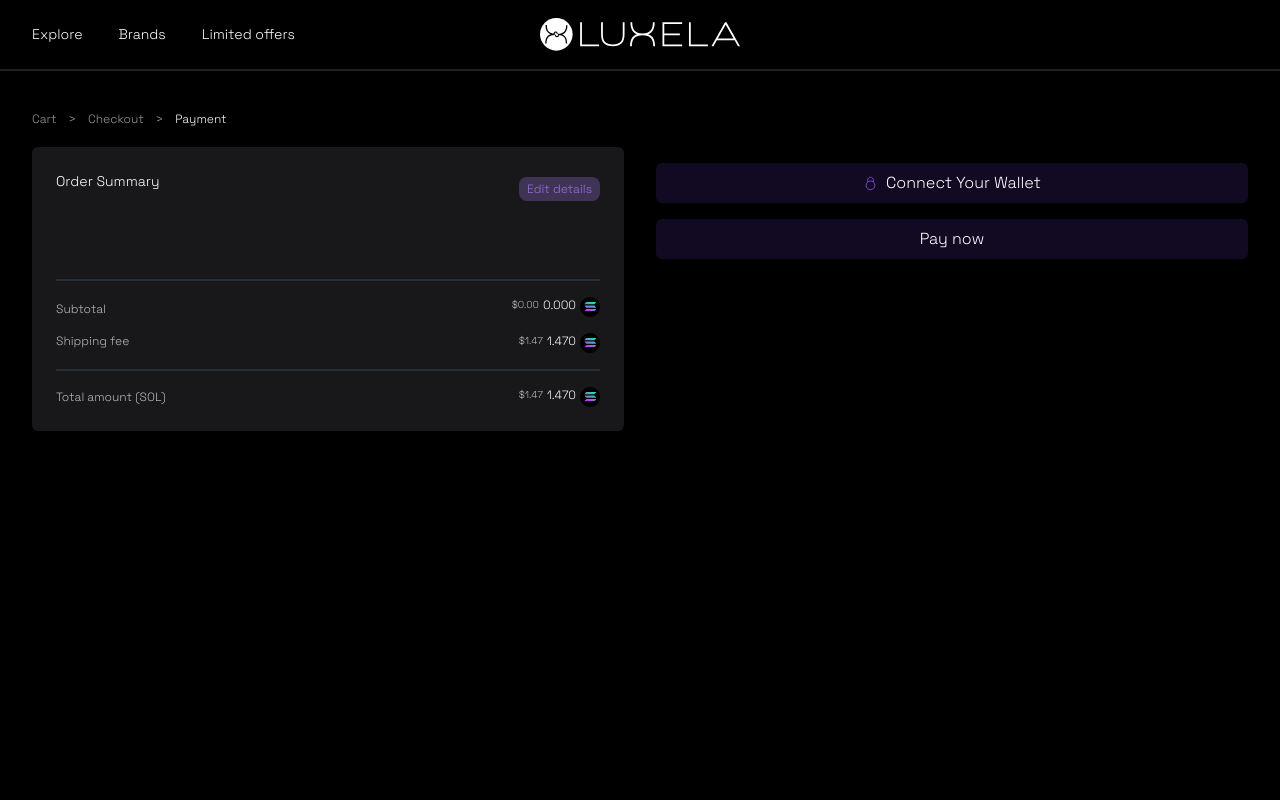
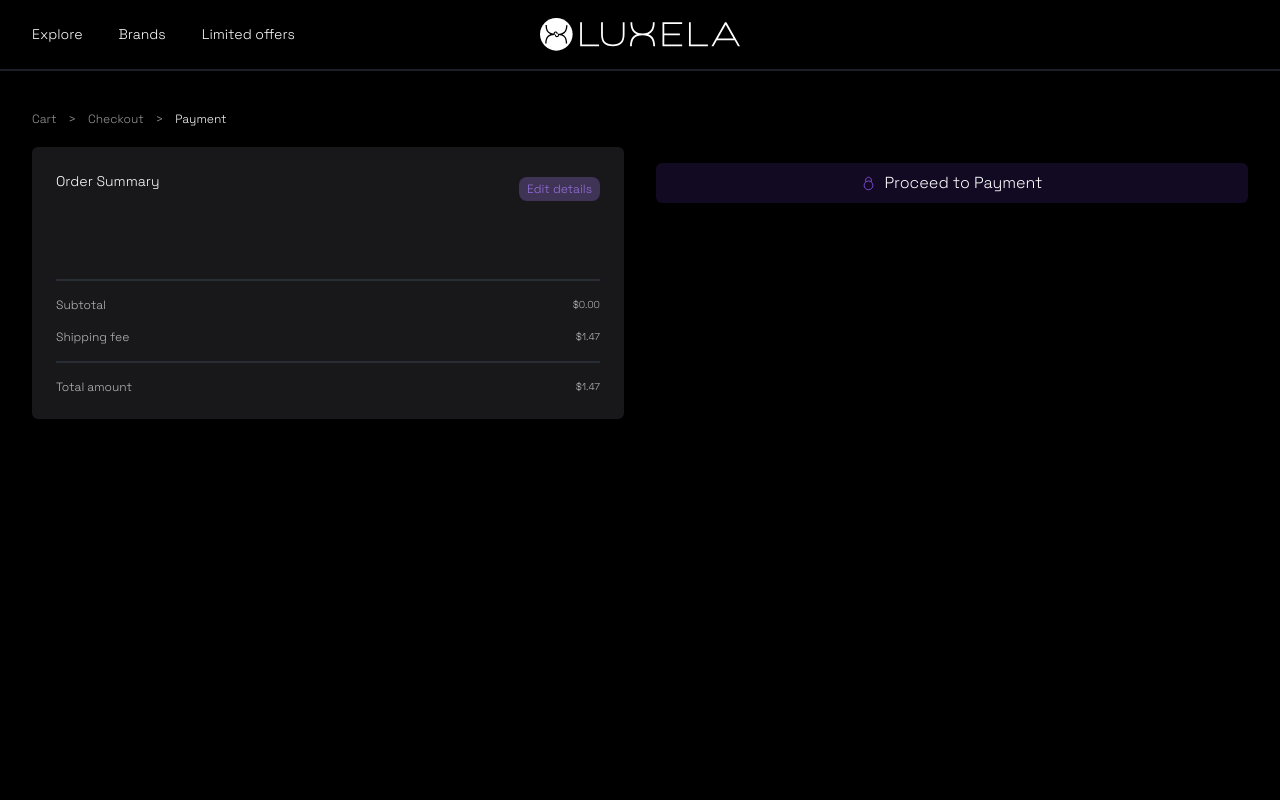
Before and after one commit to Babsbright/luxela, a Next.js app: page /cart/checkout/payment in a window 1280 px wide. Shown: the top 800 px of the page. Built offline with nearby package versions, Linux system fonts and the light colour scheme.

Commit message:
Add files via upload

```diff
--- a/app/cart/checkout/payment/page.tsx
+++ b/app/cart/checkout/payment/page.tsx
@@ -1,87 +1,24 @@
-/* eslint-disable @typescript-eslint/no-unused-vars */
-
 "use client";
-import { useCart } from "../../../context/CartContext";
-import { useEffect, useState } from "react";
+import { useCart } from '../../../context/CartContext';
+import { useState } from "react";
 import Image from "next/image";
 import PaymentPage2 from "./paymentPage2";
-// import {
-//   Connection,
-//   PublicKey,
-//   SystemProgram,
-//   clusterApiUrl,
-// } from "@solana/web3.js";
 import AuthNavbar from "@/app/auth/AuthNavbar";
-import sol from "/public/assests/sol.svg";
 import lock from "/public/assests/lock.svg";
 
 export default function Payment() {
   const [page, setPage] = useState(false);
-  // eslint-disable-next-line  @typescript-eslint/no-explicit-any
-  const [provider, setProvider] = useState<any>(null);
-  // eslint-disable-next-line  @typescript-eslint/no-explicit-any
-  const [ walletAddress,  setWalletAddress] = useState<string | null>(null);
   const { cartItems } = useCart();
-  const [buttonText, setButtonText] = useState("Connect Your Wallet"); // State for button text
+  const [buttonText, setButtonText] = useState("Proceed to Payment");
 
   const calculateTotal = () => {
-    const subtotal = cartItems.reduce(
-      (acc: number, item: { price: number }) => acc + item.price,
-      0
-    );
+    const subtotal = cartItems.reduce((acc: number, item: { price: number; }) => acc + item.price, 0);
     const shippingFee = 1.47; // Example shipping fee
     const total = subtotal + shippingFee;
     return { subtotal, shippingFee, total };
   };
 
   const { subtotal, shippingFee, total = 0 } = calculateTotal();
-
-  useEffect(() => {
-    if ("solflare" in window) {
-      // eslint-disable-next-line  @typescript-eslint/no-explicit-any
-      const solflareProvider = (window as any).solflare;
-      if (solflareProvider?.isSolflare) {
-        setProvider(solflareProvider);
-        console.log("Solflare wallet found!");
-
-        // Retrieve saved address from localStorage
-        const savedAddress = localStorage.getItem("walletAddress");
-        if (savedAddress) {
-          setWalletAddress(savedAddress);
-          setButtonText("Wallet is Connected"); // Change button text if an address is found
-        }
-      } else {
-        console.error("Solflare provider is detected but invalid.");
-      }
-    } else {
-      alert("Solana wallet not found! Please install Solflare.");
-    }
-  }, []);
-
-  // Function to connect to the Solflare wallet
-  const connectWallet = async () => {
-    if (provider) {
-      try {
-        const response = await provider.connect();
-
-        // Check if the response is valid
-        if (response && response.publicKey) {
-          setWalletAddress(response.publicKey.toString());
-          console.log("Wallet connected:", response.publicKey.toString());
-          localStorage.setItem("walletAddress", response.publicKey.toString());
-          setButtonText("Wallet is Connected"); // Update button text upon successful connection
-        } else {
-          throw new Error("Connection failed. No public key returned.");
-        }
-        // eslint-disable-next-line  @typescript-eslint/no-explicit-any
-      } catch (err: any) {
-        console.error("Failed to connect to wallet:", err);
-        alert(`Connection to wallet failed: ${err.message || "Unknown error"}`);
-      }
-    } else {
-      alert("Please install a Solana wallet like Solflare.");
-    }
-  };
 
   const handlePayment = () => {
     // Payment handling logic can be added here
@@ -98,13 +35,7 @@
           </div>
           <div className="max-w-[1440px] px-4 md:px-8 flex flex-col mx-auto">
             <div className="lg:hidden flex justify-center items-center pt-4">
-              <Image
-                className="max-sm:w-32"
-                src={"/public/assests/Luxela white logo 1.svg"}
-                alt="logo"
-                width={150}
-                height={50}
-              />
+              <Image className="max-sm:w-32" src={"/public/assests/Luxela white logo 1.svg"} alt="logo" width={150} height={50} />
             </div>
 
             <section className="my-10">
@@ -128,10 +59,7 @@
                     </div>
                     <div className="flex flex-col gap-y-8 gap-x-8">
                       {cartItems.map((item, index) => (
-                        <div
-                          key={index}
-                          className="flex justify-between gap-y-8"
-                        >
+                        <div key={index} className="flex justify-between gap-y-8">
                           <div className="flex justify-between gap-x-4 items-center">
                             <div className="bg-zinc-800 rounded-sm p-2">
                               <Image
@@ -145,17 +73,8 @@
                               <p className="text-white/70">{item.name}</p>
                               <p className="flex items-center">
                                 {item.price}{" "}
-                                <span>
-                                  <Image
-                                    className="w-5 h-5"
-                                    src={sol}
-                                    alt="sol"
-                                  />
-                                </span>
                               </p>
-                              <p className="text-[10px] text-white/70">
-                                {item.size}
-                              </p>
+                              <p className="text-[10px] text-white/70">{item.size}</p>
                             </div>
                           </div>
                         </div>
@@ -169,56 +88,32 @@
                       </div>
                       <div className="flex flex-col space-y-4 items-end">
                         <div className="text-xs flex gap-x-1">
-                          <span className="text-white/70 text-[10px]">
-                            ${subtotal.toFixed(2)}
-                          </span>
-                          <span>{subtotal.toFixed(3)}</span>
-                          <span>
-                            <Image className="w-5 h-5" src={sol} alt="sol" />
-                          </span>
+                          <span className="text-white/70 text-[10px]">${subtotal.toFixed(2)}</span>
                         </div>
                         <div className="text-xs flex gap-x-1">
-                          <span className="text-white/70 text-[10px]">
-                            ${shippingFee.toFixed(2)}
-                          </span>
-                          <span>{shippingFee.toFixed(3)}</span>
-                          <span>
-                            <Image className="w-5 h-5" src={sol} alt="sol" />
-                          </span>
+                          <span className="text-white/70 text-[10px]">${shippingFee.toFixed(2)}</span>
                         </div>
                       </div>
                     </div>
                     <hr className="w-full h-[0.2px] mt-4 border border-gray-700/50" />
                     <div className="text-xs mt-4 flex justify-between items-center">
-                      <p className="text-white/70">Total amount (SOL)</p>
+                      <p className="text-white/70">Total amount</p>
                       <div className="flex gap-x-1">
-                        <span className="text-[10px] text-white/70">
-                          ${total.toFixed(2)}
-                        </span>
-                        <span>{total.toFixed(3)}</span>
-                        <span>
-                          <Image className="w-5 h-5" src={sol} alt="sol" />
-                        </span>
+                        <span className="text-[10px] text-white/70">${total.toFixed(2)}</span>
                       </div>
                     </div>
                   </section>
                 </section>
 
-                {/* Wallet Connection and Payment Button */}
+                {/* Payment Button */}
                 <div className="lg:w-1/2 flex flex-col space-y-4 mt-4">
                   <div className="flex flex-col w-full space-y-4">
                     <button
-                      onClick={connectWallet}
+                      onClick={handlePayment}
                       className="flex items-center justify-center gap-2 w-full rounded-md text-white bg-luxela_purple/20 hover:bg-luxela_purple px-4 py-2"
                     >
                       <Image src={lock} alt="lock" width={15} height={15} />
                       {buttonText} {/* Display dynamic button text */}
-                    </button>
-                    <button
-                      onClick={handlePayment}
-                      className="flex items-center justify-center gap-2 w-full rounded-md text-white bg-luxela_purple/20 hover:bg-luxela_purple px-4 py-2"
-                    >
-                      Pay now {/* Make this button always clickable */}
                     </button>
                   </div>
                 </div>
```
